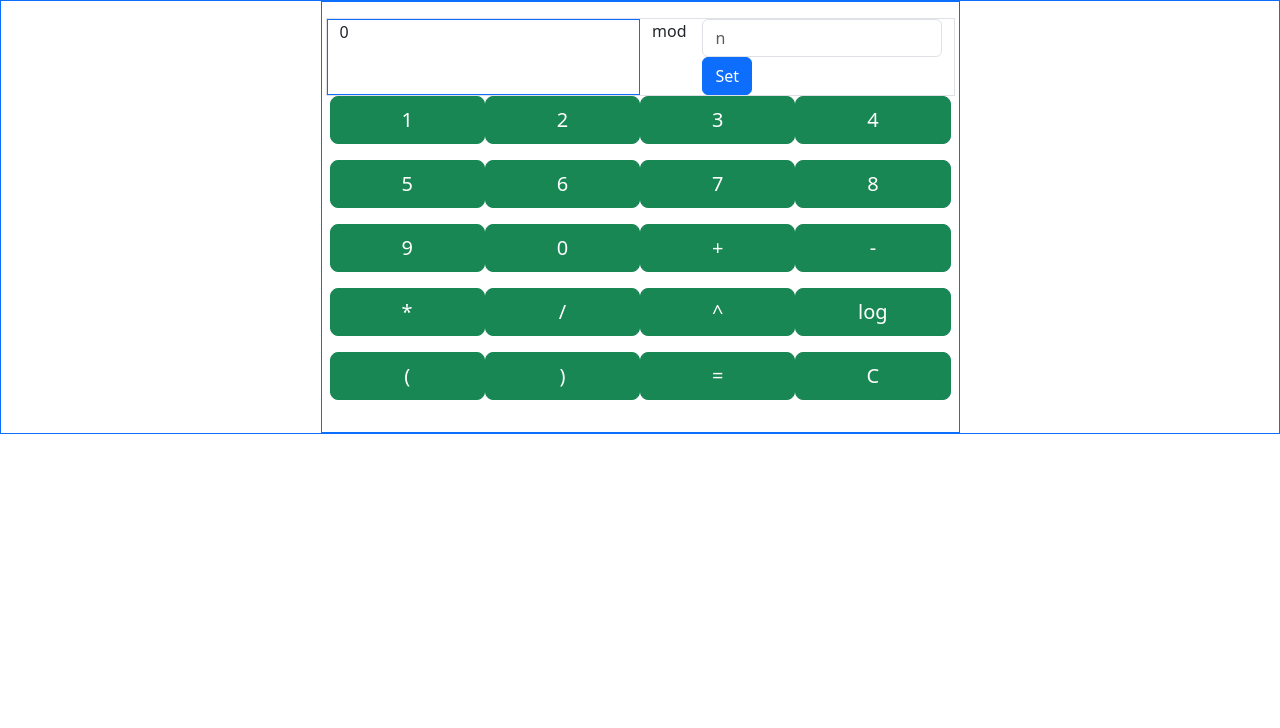
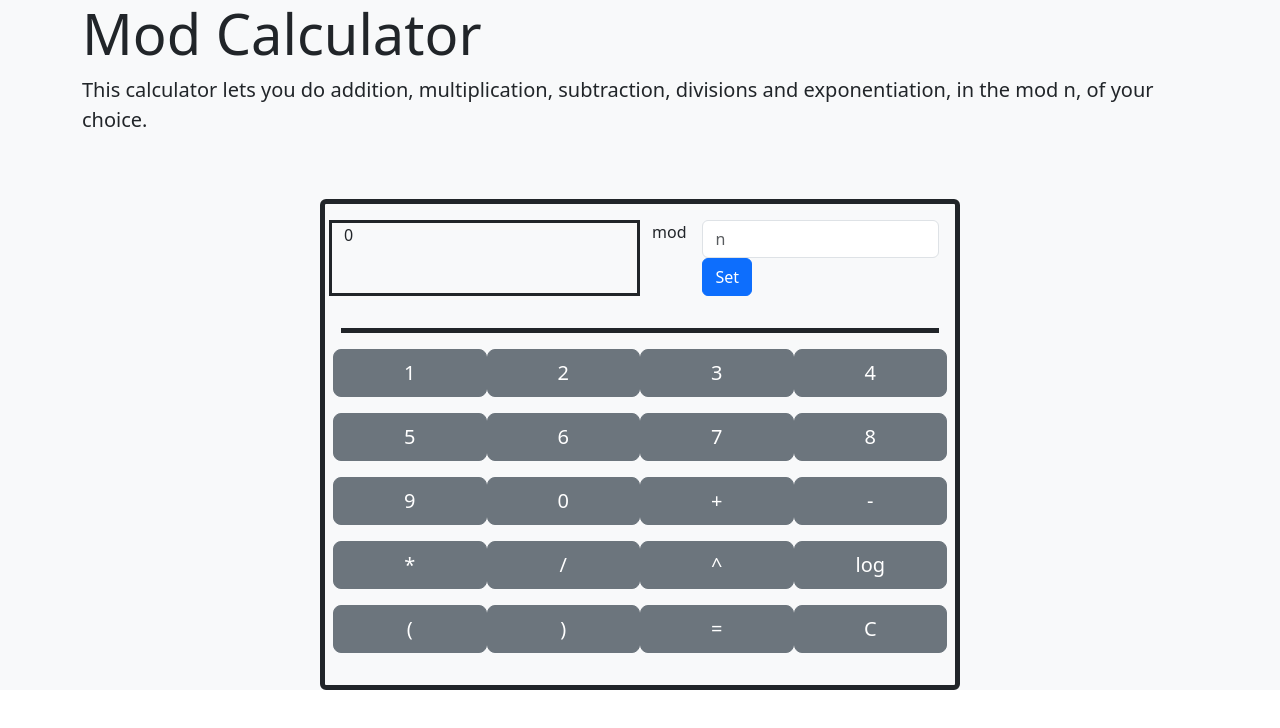
Before and after one commit to AnangaB/Mod_Calculator, a React (Vite) app: page / in a window 1280 px wide. Shown: the top 728 px of the page. Built offline with nearby package versions, Linux system fonts and the light colour scheme.

Commit message:
added a banner at the top and changed up the visuals slightly

```diff
--- a/src/App.tsx
+++ b/src/App.tsx
@@ -2,6 +2,7 @@ import { useState } from "react";
 import CalculatorButton from "./components/CalculatorButton.tsx";
 import TopDisplay from "./components/TopDisplay.tsx";
 import { getNewDisplayingItems } from "./logic/CalculatorHandleButtonInputLogic.ts";
+import PageBanner from "./components/PageBanner.tsx";
 
 function App() {
   const [displayingItems, setDisplayingItems] = useState<string>("0");
@@ -70,10 +71,12 @@ function App() {
   }
 
   return (
-    <div className="container-fluid border border-primary">
+    <div className="container-fluid bg-light">
+      <PageBanner />
       <div className="row justify-content-center">
-        <div className="col-md-9 col-lg-6 p-3 border border-primary">
+        <div className="col-md-9 col-lg-6 p-3 border border-dark rounded border-5">
           {resultDisplay}
+          <div className="my-3 w-100 border-top border-5 border-dark"></div>
           {buttons}
         </div>
       </div>
--- a/src/components/CalculatorButton.tsx
+++ b/src/components/CalculatorButton.tsx
@@ -7,7 +7,7 @@ const CalculatorButton = ({ value, onClick }: Props) => {
   return (
     <button
       type="button"
-      className="btn btn-success btn-lg col-3"
+      className="btn btn-secondary btn-lg col-3"
       onClick={onClick}
     >
       {value}
--- /dev/null
+++ b/src/components/PageBanner.tsx
@@ -0,0 +1,14 @@
+const PageBanner = () => {
+  return (
+    <div className="jumbotron">
+      <div className="container">
+        <h1 className="display-4">Mod Calculator</h1>
+        <p className="lead pb-5">
+          This calculator lets you do addition, multiplication, subtraction,
+          divisions and exponentiation, in the mod n, of your choice.
+        </p>
+      </div>
+    </div>
+  );
+};
+export default PageBanner;
--- a/src/components/TopDisplay.tsx
+++ b/src/components/TopDisplay.tsx
@@ -30,13 +30,13 @@ const TopDisplay = ({ value, onNChange }: Props) => {
   }
 
   return (
-    <div className="border row justify-content-between">
-      <div className="col-6 border border-primary">
+    <div className="row justify-content-between pb-3">
+      <div className="col-6 border border-dark border-3">
         <p className="fs-6" style={{ wordWrap: "break-word" }}>
           {value}
         </p>
       </div>
-      <div className="col-6 border-primary d-flex overflow-auto justify-content-start">
+      <div className="col-6 d-flex overflow-auto justify-content-start">
         <label htmlFor="n">
           <p style={{ paddingRight: "1rem" }}>mod</p>
         </label>
--- a/src/logic/square_and_multiply.ts
+++ b/src/logic/square_and_multiply.ts
@@ -17,7 +17,6 @@ export function square_and_multiply(a: bigint, b: bigint, n: bigint): bigint {
         if (b_as_binary_string[i] == "1") {
             z = (z * a) % n;
         }
-        console.log(`i=${i}, z=${z}`);
     }
 
     return z % n;
```
